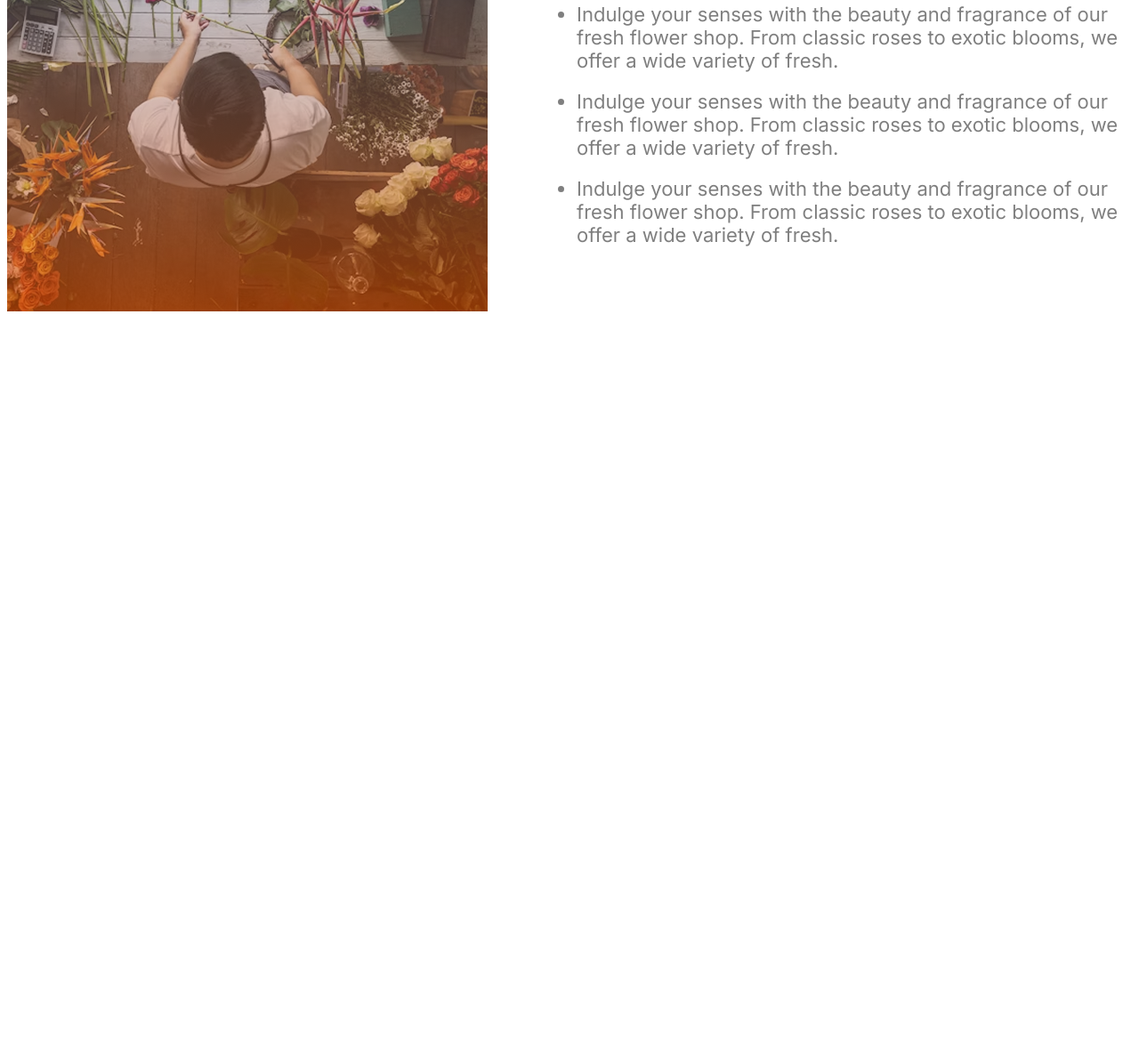
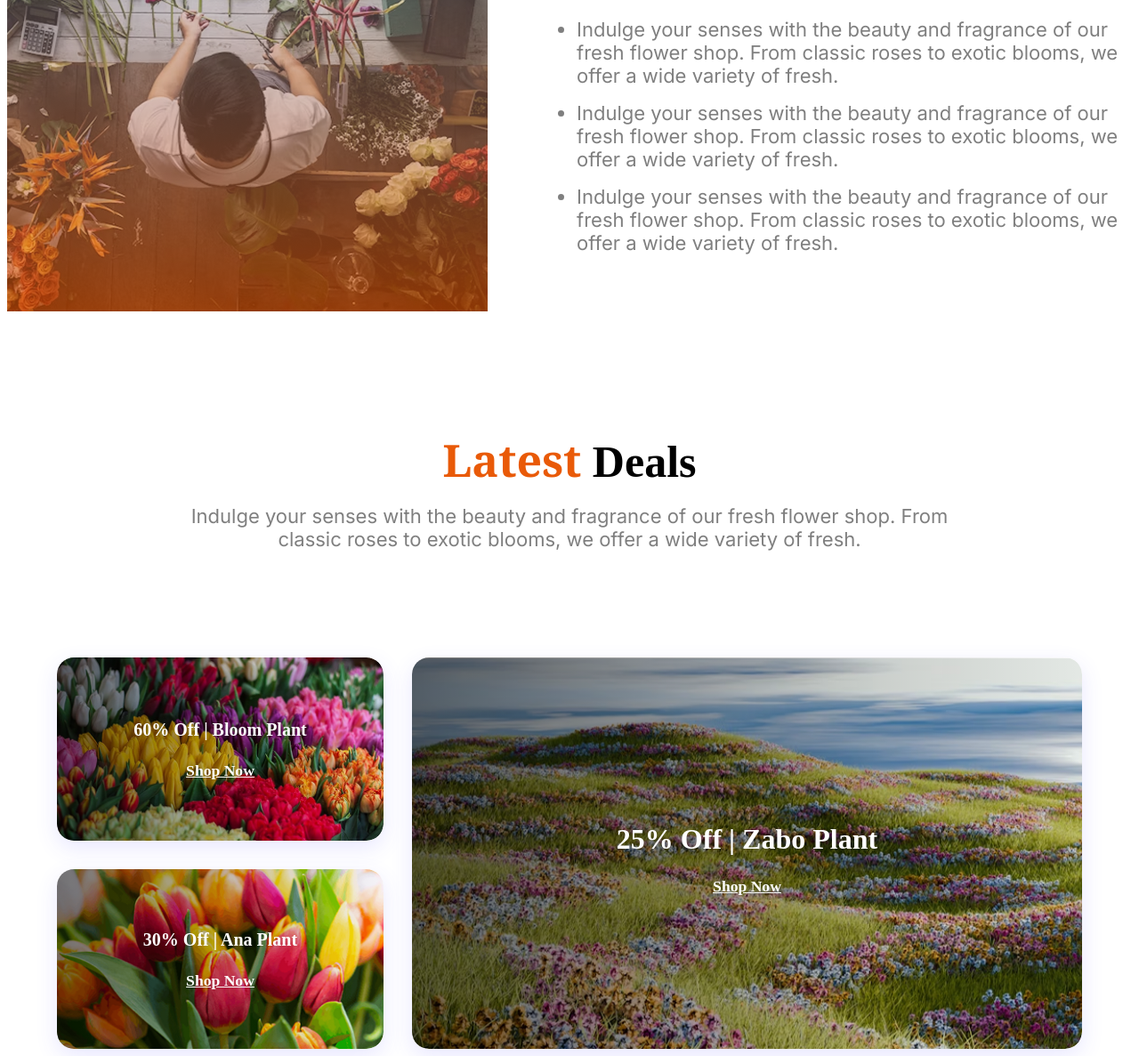
Before and after one commit to tuRjoX/flower-market-website, a plain HTML site: page index.html in a window 1280 px wide. Shown: the part 2364-3551 px from the top of the page at 89% size. Before the commit the page ends 2722 px from the top, so only its background shows below. Drawn offline with Linux system fonts and the light colour scheme.

Commit message:
Latest Deal Added

```diff
--- a/index.html
+++ b/index.html
@@ -99,7 +99,37 @@
                 </ul>
             </div>
         </section>
-
+        <section class="latest-deals-section">
+            <div class="latest-header">
+                <h2><span class="noto-serif orange">Latest</span> Deals</h2>
+                <p class="inter light-gray">Indulge your senses with the beauty and fragrance of our fresh flower shop. From classic roses to exotic blooms, we offer a wide variety of fresh.</p>
+            </div>
+            <div class="latest-deal-cards">
+                <div class="deal-side">
+                    <div class="deal-card small">
+                        <img src="assets/deal-bloom.png" alt="Bloom Plant">
+                        <div class="deal-overlay">
+                            <p class="deal-title">60% Off | Bloom Plant</p>
+                            <p class="deal-link">Shop Now</p>
+                        </div>
+                    </div>
+                    <div class="deal-card small">
+                        <img src="assets/deal-ana.png" alt="Ana Plant">
+                        <div class="deal-overlay">
+                            <p class="deal-title">30% Off | Ana Plant</p>
+                            <p class="deal-link">Shop Now</p>
+                        </div>
+                    </div>
+                </div>
+                <div class="deal-card large">
+                    <img src="assets/deal-zabo.png" alt="Zabo Plant">
+                    <div class="deal-overlay">
+                        <p class="deal-title">25% Off | Zabo Plant</p>
+                        <p class="deal-link">Shop Now</p>
+                    </div>
+                </div>
+            </div>
+        </section>
     </main>
 </body>
 </html>
--- a/styles/styles.css
+++ b/styles/styles.css
@@ -127,11 +127,19 @@
     gap: 3.75rem; /* 60px */
     align-items: center;
 }
+.trusted-seller-section h1 {
+    font-size: 3.125rem; /* 50px */
+    font-weight: 700;
+}
+.trusted-seller-section li {
+    font-size: 1.375rem; /* 22px */
+    font-weight: 400;
+    margin-bottom: 1rem; /* px */
+}
 .flower-image-wrapper {
     position: relative;
     display: inline-block;
 }
-
 .trusted-badge {
     position: absolute;
     top: -6.25rem; /* -100px */
@@ -140,19 +148,94 @@
     width: 17.5rem; /* 280px */
     height: 17.5rem; /* 280px */
 }
-
 .flower-image {
     display: block;
     width: 33.75rem;
 }
-
-.trusted-seller-section h1 {
+/* Latest Deals */
+.latest-deals-section {
+    max-width: 1440px;
+    margin: 0 auto;
+    margin-top: 8.3125rem; /* 133px */
+}
+.latest-header {
+    text-align: center;
+}
+.latest-header h2 {
     font-size: 3.125rem; /* 50px */
     font-weight: 700;
-    margin-bottom: 1.25rem; /* 20px */
+    margin-bottom: 1rem; /* 16px */
 }
-.trusted-seller-section li {
+.latest-header p {
     font-size: 1.375rem; /* 22px */
     font-weight: 400;
-    margin-bottom: 1.25rem; /* 20px */
+    color: rgba(0, 0, 0, 0.5);
+    max-width: 55rem; /* 880px */
+    margin: 0 auto;
+    margin-bottom: 7.5rem; /* 120px */
 }
+.latest-deal-cards {
+    display: flex;
+    justify-content: center;
+    align-items: stretch;
+    gap: 2rem;
+}
+
+/* Left Side - Two Small Cards */
+.deal-side {
+    display: flex;
+    flex-direction: column;
+    gap: 2rem;
+}
+
+/* Common Deal Card Styling */
+.deal-card {
+    position: relative;
+    border-radius: 1.2rem;
+    overflow: hidden;
+    box-shadow: 0 8px 24px rgba(78, 71, 255, 0.13);
+}
+
+.deal-card img {
+    width: 100%;
+    height: 100%;
+    object-fit: cover;
+    border-radius: 1.2rem;
+}
+
+/* Overlay Style */
+.deal-overlay {
+    position: absolute;
+    top: 0;
+    left: 0;
+    width: 100%;
+    height: 100%;
+    display: flex;
+    flex-direction: column;
+    justify-content: center;
+    align-items: center;
+    background: linear-gradient(90deg, rgba(0,0,0,0.55) 0%, rgba(0,0,0,0.13) 70%, rgba(0,0,0,0.02) 100%);
+    text-align: center;
+}
+
+/* Text Styling */
+.deal-title {
+    color: #fff;
+    font-size: 2rem;
+    font-weight: 700;
+    margin-bottom: 0.4rem;
+    text-shadow: 0 2px 12px rgba(0,0,0,0.22);
+}
+.deal-card.small .deal-title {
+    font-size: 1.25rem;
+    font-weight: 600;
+}
+
+.deal-link {
+    color: #fff;
+    font-size: 1.1rem;
+    font-weight: 700;
+    text-decoration: underline;
+    cursor: pointer;
+    text-shadow: 0 2px 12px rgba(0,0,0,0.14);
+}
```
Lines whose indentation alone changed are shown as unchanged.
